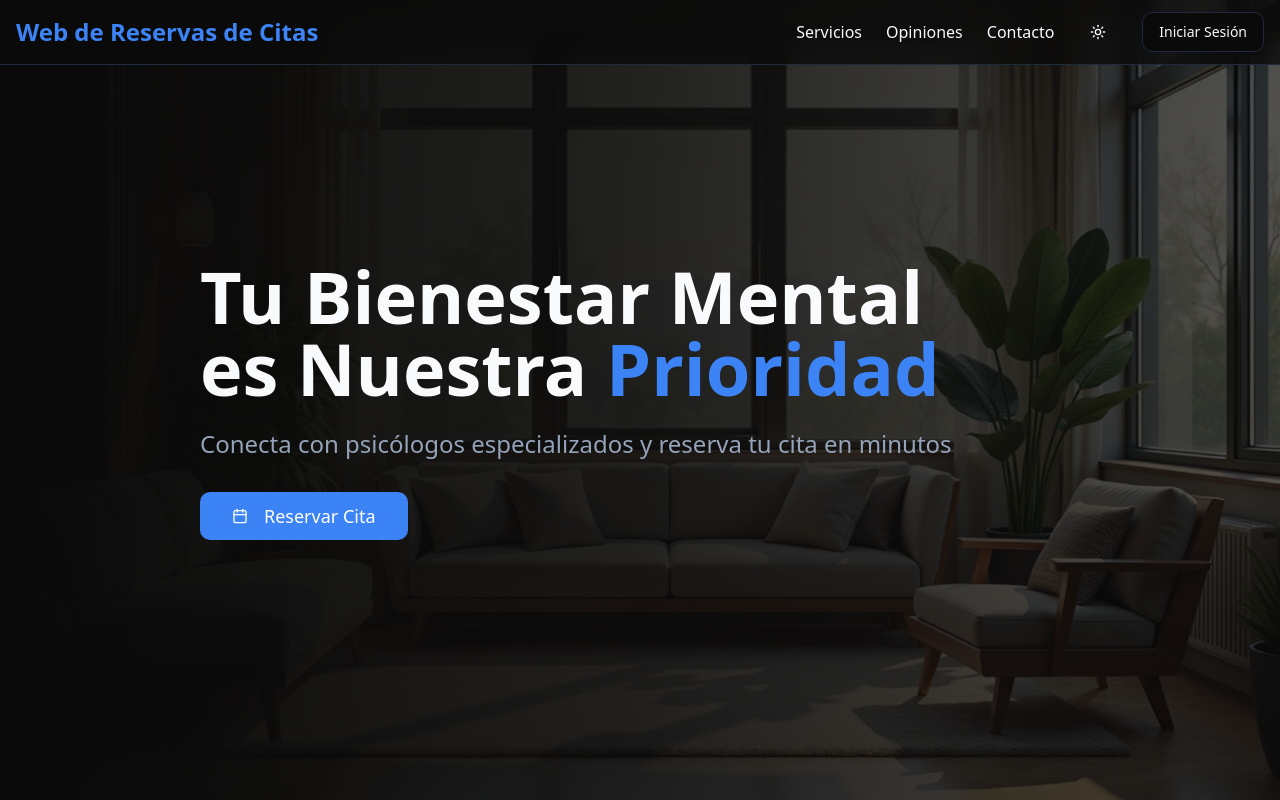
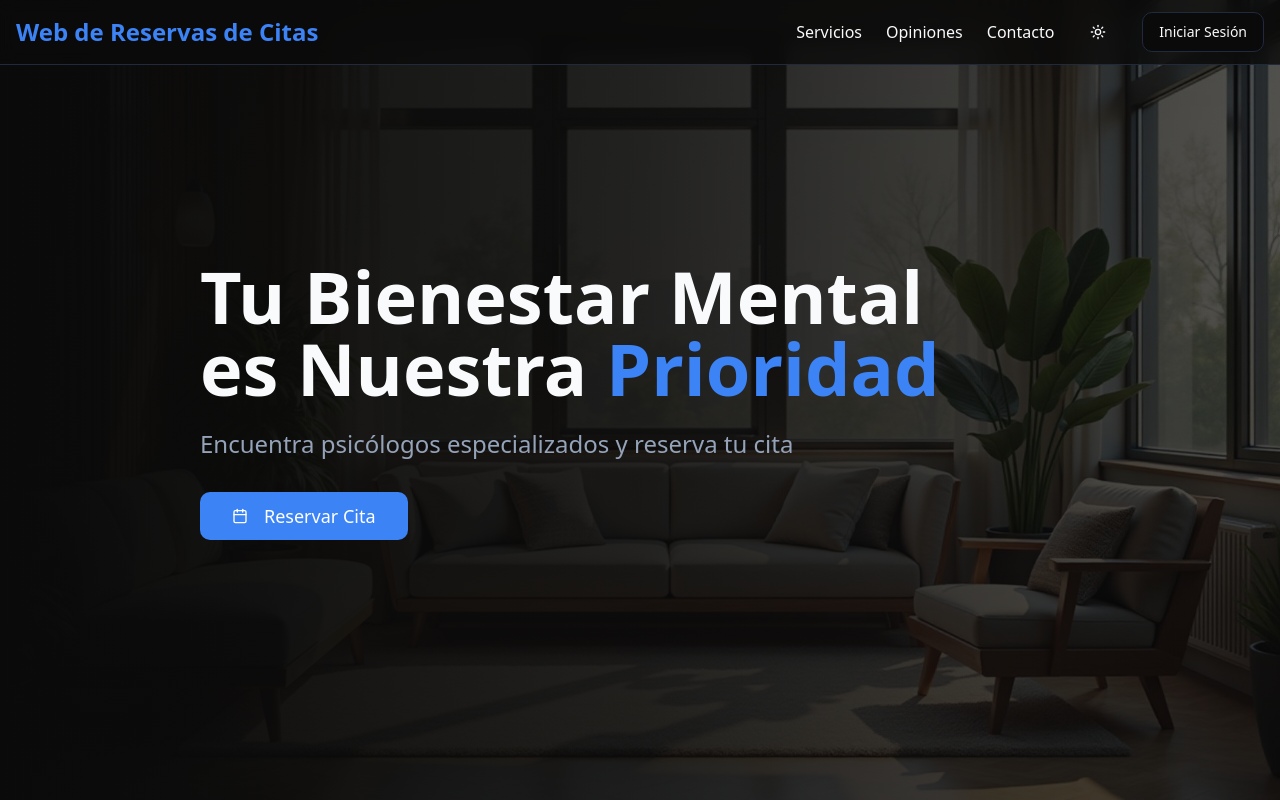
Before and after one commit to AntonioLH2024/big-therapy-reserve, a React (Vite) app: page / in a window 1280 px wide. Shown: the top 800 px of the page. Built offline with nearby package versions, Linux system fonts and the light colour scheme; the HTML template or start-up script is replaced by a standard one.

Commit message:
Visual edit in Lovable
Edited UI in Lovable

```diff
--- a/src/pages/Index.tsx
+++ b/src/pages/Index.tsx
@@ -87,7 +87,7 @@ const Index = () => {
               <span className="text-primary">Prioridad</span>
             </h2>
             <p className="text-xl md:text-2xl mb-8 text-muted-foreground">
-              Conecta con psicólogos especializados y reserva tu cita en minutos
+              Encuentra psicólogos especializados y reserva tu cita
             </p>
             <Button size="lg" className="text-lg px-8 py-6 bg-primary hover:bg-primary/90" onClick={() => navigate("/servicios")}>
               <Calendar className="mr-2 h-5 w-5" />
```
